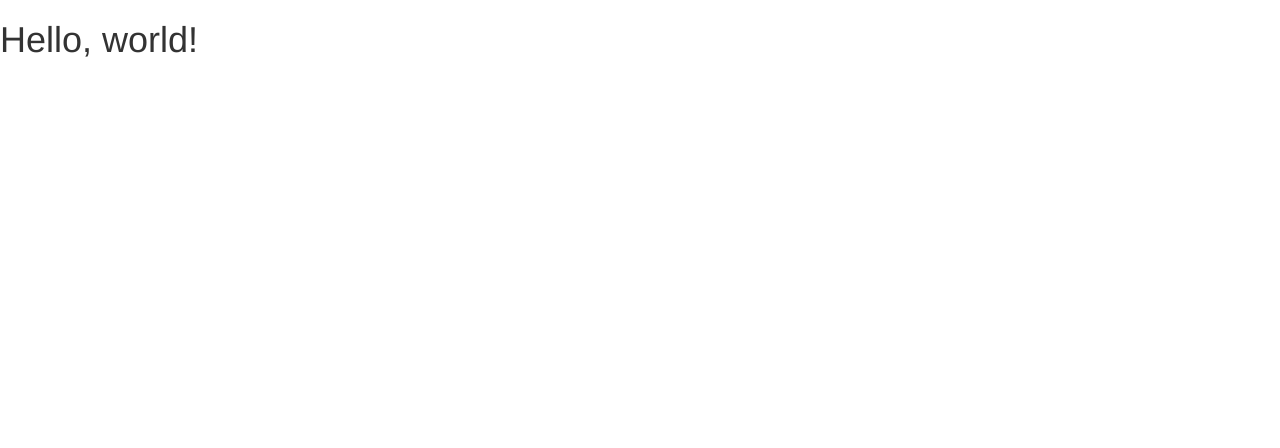
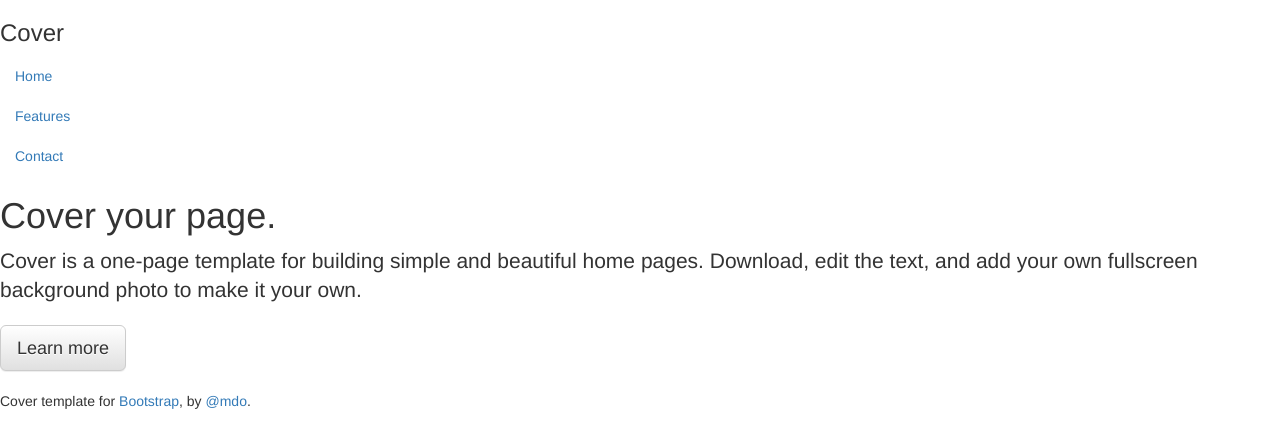
Before and after one commit to ag4ml/ag4ml.github.io, a plain HTML site: page index.html in a window 1280 px wide. Drawn offline with nearby package versions, Linux system fonts and the light colour scheme.

Commit message:
Use as cover page

```diff
--- a/index.html
+++ b/index.html
@@ -22,7 +22,45 @@
     <![endif]-->
   </head>
   <body>
-    <h1>Hello, world!</h1>
+    <div class="site-wrapper">
+
+      <div class="site-wrapper-inner">
+
+        <div class="cover-container">
+
+          <div class="masthead clearfix">
+            <div class="inner">
+              <h3 class="masthead-brand">Cover</h3>
+              <nav>
+                <ul class="nav masthead-nav">
+                  <li class="active"><a href="#">Home</a></li>
+                  <li><a href="#">Features</a></li>
+                  <li><a href="#">Contact</a></li>
+                </ul>
+              </nav>
+            </div>
+          </div>
+
+          <div class="inner cover">
+            <h1 class="cover-heading">Cover your page.</h1>
+            <p class="lead">Cover is a one-page template for building simple and beautiful home pages. Download, edit the text, and add your own fullscreen background photo to make it your own.</p>
+            <p class="lead">
+              <a href="#" class="btn btn-lg btn-default">Learn more</a>
+            </p>
+          </div>
+
+          <div class="mastfoot">
+            <div class="inner">
+              <p>Cover template for <a href="http://getbootstrap.com">Bootstrap</a>, by <a href="https://twitter.com/mdo">@mdo</a>.</p>
+            </div>
+          </div>
+
+        </div>
+
+      </div>
+
+    </div>
+
 
     <!-- jQuery (necessary for Bootstrap's JavaScript plugins) -->
     <script src="https://ajax.googleapis.com/ajax/libs/jquery/1.11.3/jquery.min.js"></script>
```
